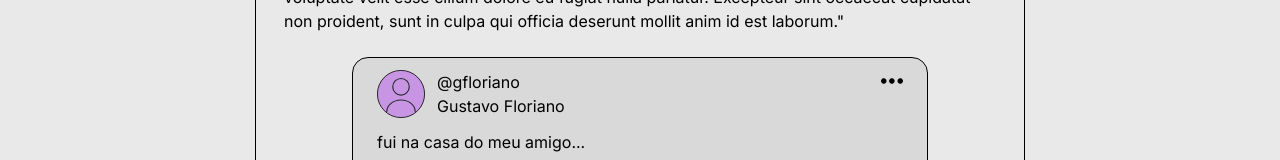
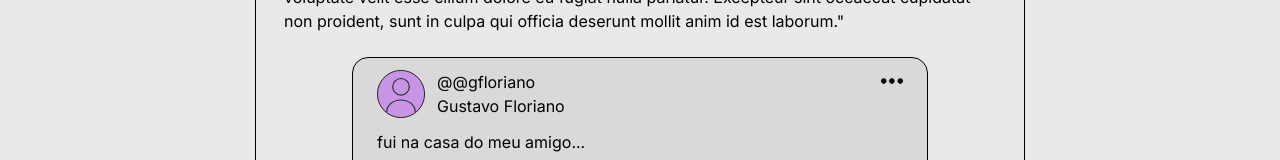
Before and after one commit to catolica-faculdade/pinguin-project, a React (Vite) app: page /profile in a window 1280 px wide. Shown: the part 299-459 px from the top of the page. Built offline with nearby package versions, Linux system fonts and the light colour scheme.

Commit message:
fix: user url

```diff
--- a/src/Pages/Home.jsx
+++ b/src/Pages/Home.jsx
@@ -14,7 +14,7 @@ function Home() {
     // conversa com a api aqui
 
     const user = {
-        username: '@gfloriano',
+        username: 'gfloriano',
         userFullname: 'Gustavo Floriano',
         streak: 0,
         postsNumber: 10,
--- a/src/components/Posts/Post.jsx
+++ b/src/components/Posts/Post.jsx
@@ -1,7 +1,5 @@
 import { Link } from "react-router-dom";
 import Interactions from "./Interactions";
-import PostOptionsPopUp from "../Posts/PostOptionsPopUp";
-import OthersPostOptionsPopUp from "../Posts/OthersPostOptionsPopUp";
 
 function Post({user, content}){
 
@@ -18,7 +16,7 @@ function Post({user, content}){
                     </div>
                     <div className='flex flex-col justify-start'>
                         <Link to={`/${user.username}`} className='flex items-center pr-8'>
-                            <p>{user.username}</p>
+                            <p>@{user.username}</p>
                         </Link>
                         <Link to={`/${user.username}`}>{user.userFullname}</Link>
                     </div>
```
